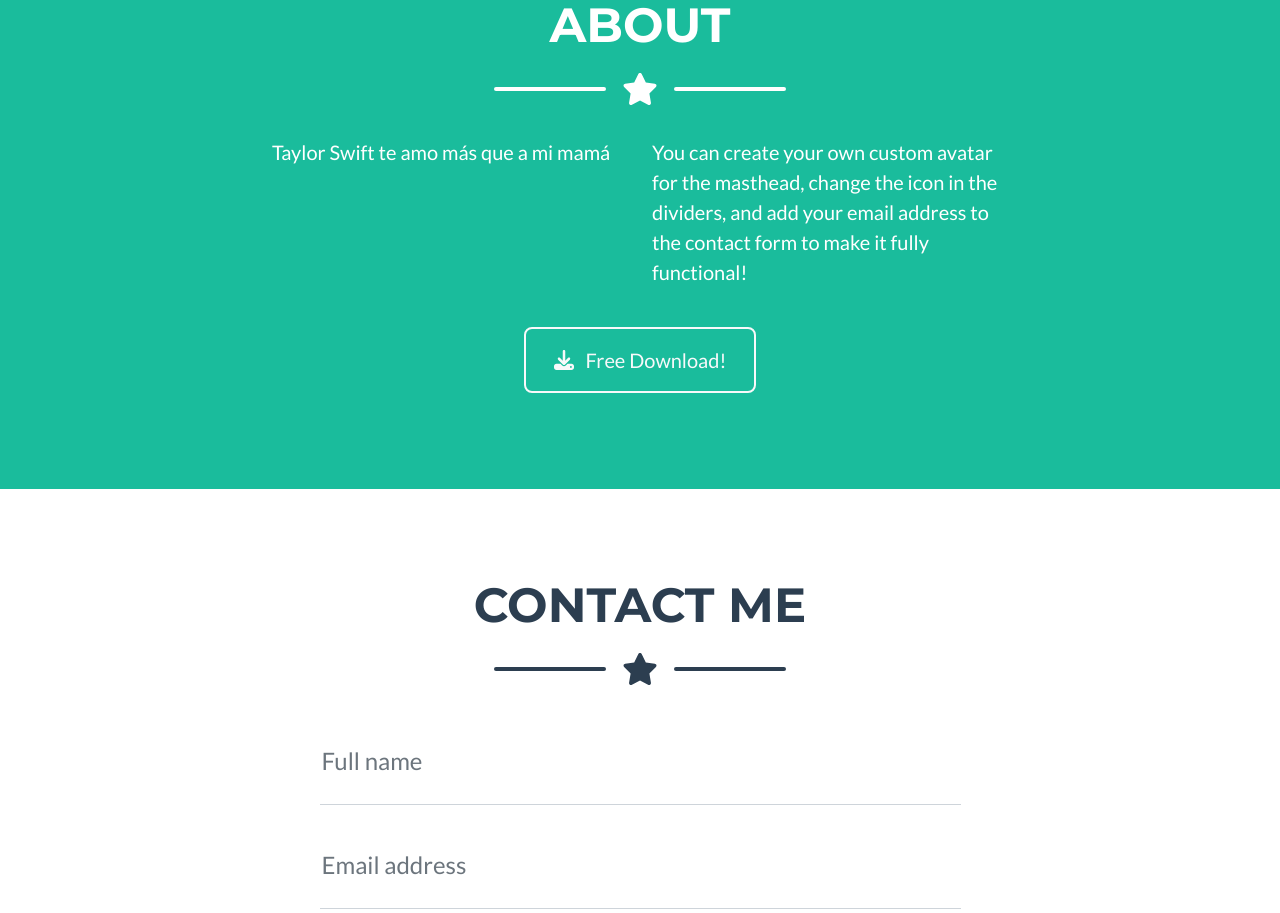
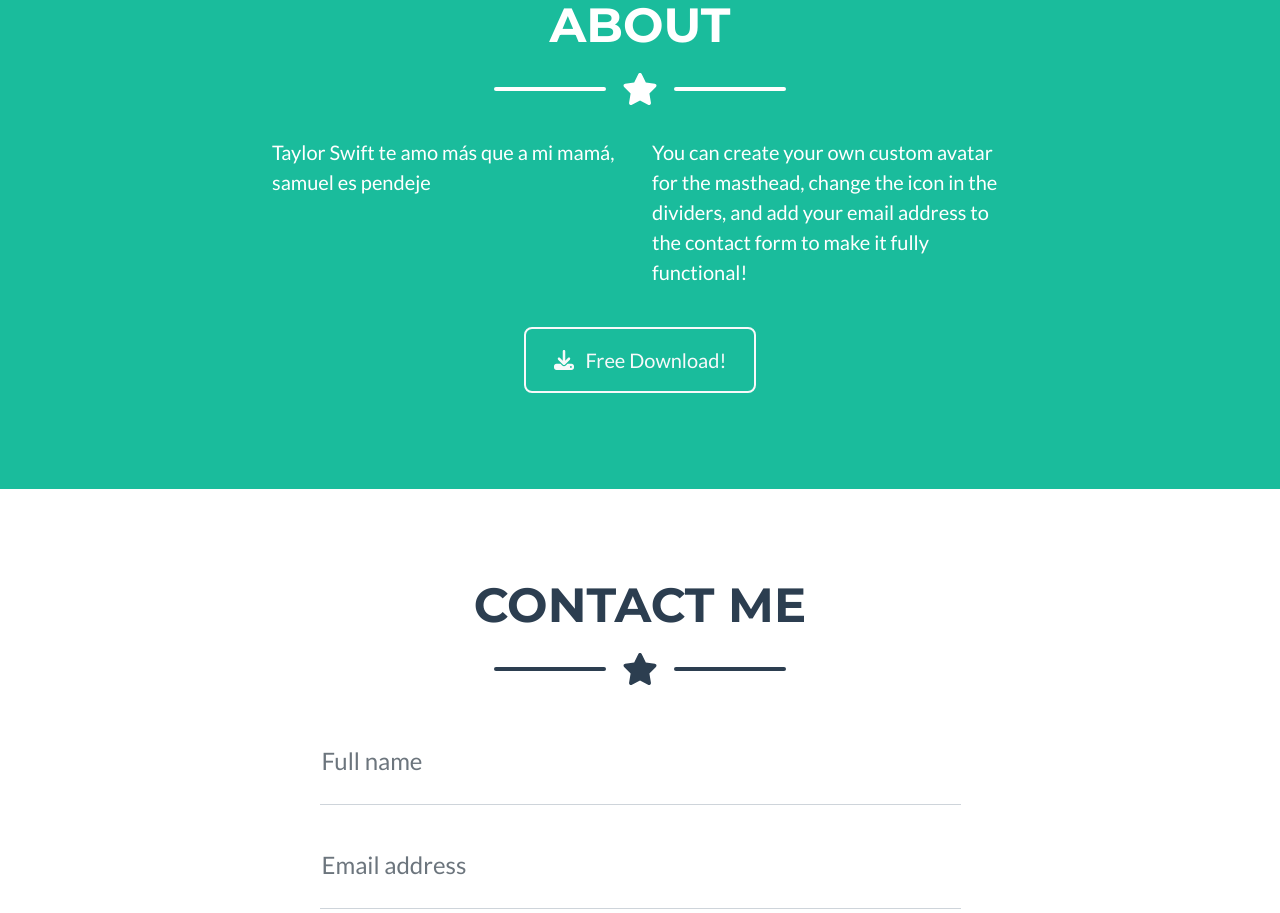
Before and after one commit to zemuuv/pruebas, a plain HTML site: page index.html in a window 1280 px wide. Shown: the part 1760-2673 px from the top of the page. Drawn offline with nearby package versions, Linux system fonts and the light colour scheme.

Commit message:
modificar texto
se modifico el parrafo

```diff
--- a/index.html
+++ b/index.html
@@ -134,7 +134,7 @@
                 </div>
                 <!-- About Section Content-->
                 <div class="row">
-                    <div class="col-lg-4 ms-auto"><p class="lead">Taylor Swift te amo más que a mi mamá</p></div>
+                    <div class="col-lg-4 ms-auto"><p class="lead">Taylor Swift te amo más que a mi mamá, samuel es pendeje</p></div>
                     <div class="col-lg-4 me-auto"><p class="lead">You can create your own custom avatar for the masthead, change the icon in the dividers, and add your email address to the contact form to make it fully functional!</p></div>
                 </div>
                 <!-- About Section Button-->
```
